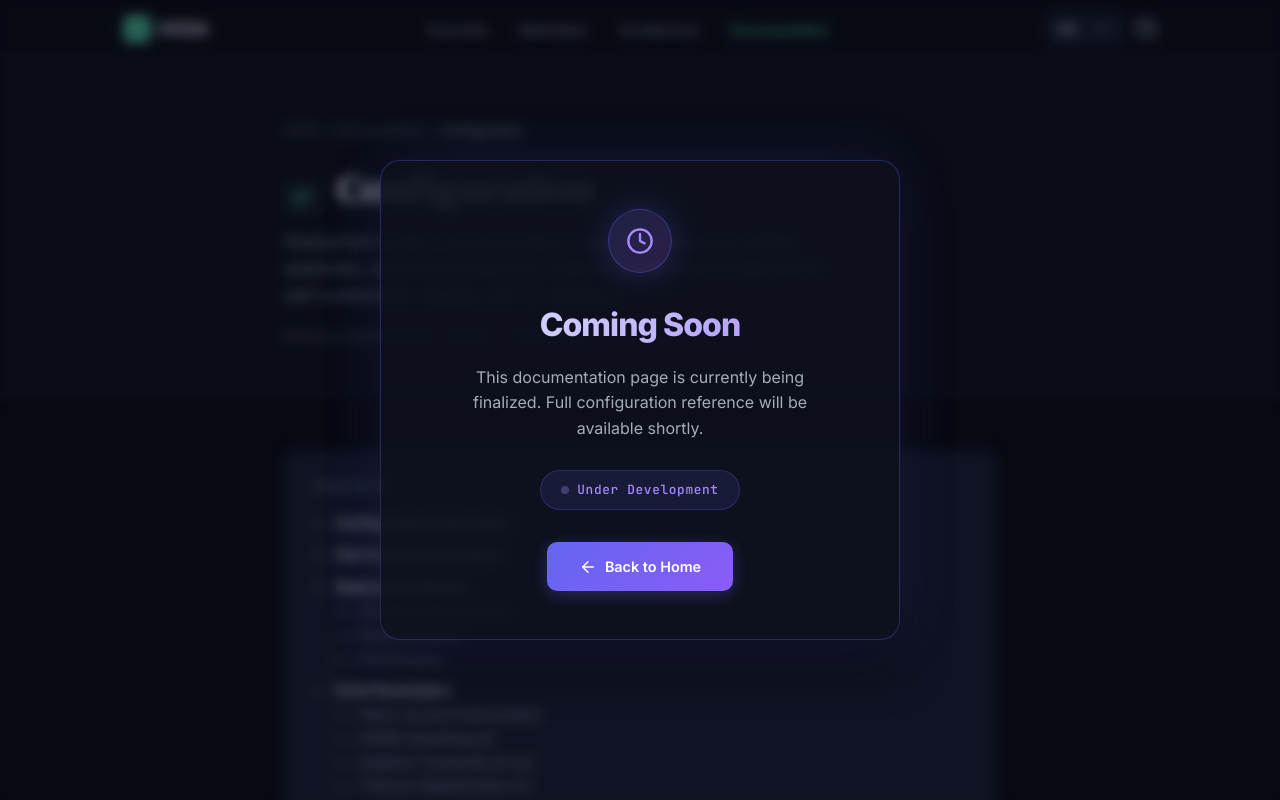
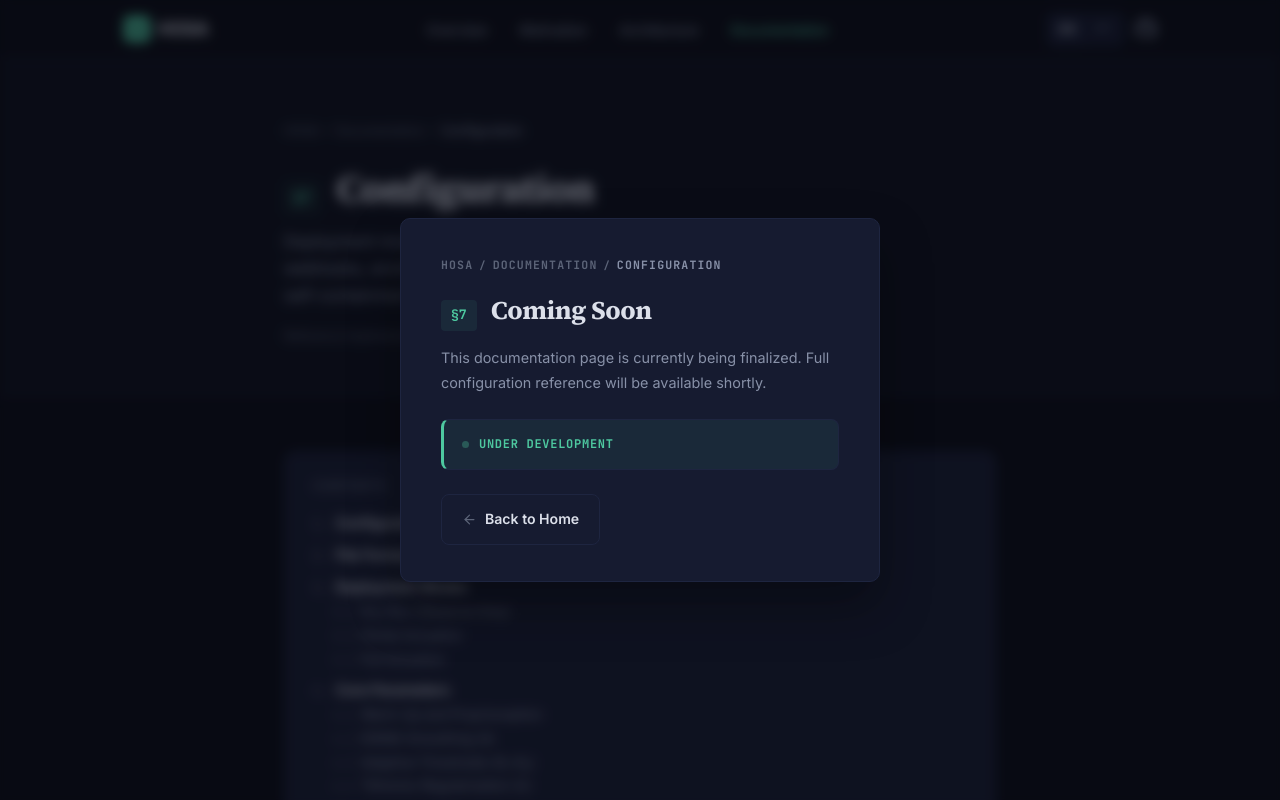
Before and after one commit to bricio-sr/hosa, a plain HTML site: page docs-site/docs/configuration.html in a window 1280 px wide. Shown: the top 800 px of the page. Drawn offline with Linux system fonts and the light colour scheme.

Commit message:
feat(docs-site): Update style from coming soon card.

```diff
--- a/docs-site/docs/configuration.html
+++ b/docs-site/docs/configuration.html
@@ -27,171 +27,158 @@
       flex-direction: column;
       align-items: center;
       justify-content: center;
-      background: rgba(10, 12, 20, 0.45);
+      background: rgba(10, 12, 20, 0.55);
       backdrop-filter: blur(2px);
       -webkit-backdrop-filter: blur(2px);
     }
 
     .coming-soon-card {
-      text-align: center;
-      padding: 3rem 4rem;
-      border-radius: 1.25rem;
-      background: rgba(15, 18, 30, 0.85);
-      border: 1px solid rgba(99, 102, 241, 0.3);
-      box-shadow:
-        0 0 60px rgba(99, 102, 241, 0.15),
-        0 25px 50px rgba(0, 0, 0, 0.4);
-      max-width: 520px;
+      padding: 36px 40px;
+      border-radius: 10px;
+      background: var(--bg-card);
+      border: 1px solid var(--border);
+      box-shadow: 0 25px 50px rgba(0, 0, 0, 0.35);
+      max-width: 480px;
       width: 90%;
-      animation: cardFadeIn 0.8s ease-out;
+      animation: cardFadeIn 0.5s ease-out;
     }
 
     @keyframes cardFadeIn {
-      from {
-        opacity: 0;
-        transform: translateY(20px) scale(0.97);
-      }
-      to {
-        opacity: 1;
-        transform: translateY(0) scale(1);
-      }
-    }
-
-    .coming-soon-icon {
-      width: 64px;
-      height: 64px;
-      margin: 0 auto 1.5rem;
-      border-radius: 50%;
-      background: linear-gradient(135deg, rgba(99, 102, 241, 0.2), rgba(168, 85, 247, 0.2));
-      border: 1px solid rgba(99, 102, 241, 0.35);
+      from { opacity: 0; transform: translateY(16px); }
+      to   { opacity: 1; transform: translateY(0); }
+    }
+
+    /* Breadcrumb-style label no topo */
+    .coming-soon-eyebrow {
       display: flex;
       align-items: center;
-      justify-content: center;
-      animation: iconPulse 3s ease-in-out infinite;
-    }
-
-    @keyframes iconPulse {
-      0%, 100% { box-shadow: 0 0 20px rgba(99, 102, 241, 0.15); }
-      50% { box-shadow: 0 0 35px rgba(99, 102, 241, 0.3); }
-    }
-
-    .coming-soon-icon svg {
-      width: 28px;
-      height: 28px;
-      fill: none;
-      stroke: #a78bfa;
-      stroke-width: 2;
-      stroke-linecap: round;
-      stroke-linejoin: round;
+      gap: 6px;
+      font-family: var(--font-mono);
+      font-size: 0.72rem;
+      font-weight: 700;
+      text-transform: uppercase;
+      letter-spacing: 0.1em;
+      color: var(--text-tertiary);
+      margin-bottom: 18px;
+    }
+
+    .coming-soon-eyebrow .cs-sep {
+      font-size: 0.65rem;
+      color: var(--text-tertiary);
+    }
+
+    .coming-soon-eyebrow .cs-current {
+      color: var(--text-secondary);
+    }
+
+    /* Título no estilo doc-title-block */
+    .coming-soon-title-block {
+      display: flex;
+      align-items: baseline;
+      gap: 14px;
+      margin-bottom: 14px;
+    }
+
+    .coming-soon-section-tag {
+      font-family: var(--font-mono);
+      font-size: 0.82rem;
+      font-weight: 700;
+      color: var(--accent);
+      background: var(--accent-subtle);
+      padding: 4px 10px;
+      border-radius: 4px;
+      flex-shrink: 0;
     }
 
     .coming-soon-card h2 {
-      font-family: 'Inter', sans-serif;
-      font-size: 2rem;
-      font-weight: 800;
-      letter-spacing: -0.03em;
-      margin: 0 0 0.75rem;
-      background: linear-gradient(135deg, #e0e7ff, #a78bfa);
-      -webkit-background-clip: text;
-      -webkit-text-fill-color: transparent;
-      background-clip: text;
+      font-family: var(--font-serif);
+      font-size: 1.6rem;
+      font-weight: 700;
+      line-height: 1.25;
+      letter-spacing: -0.02em;
+      color: var(--text-primary);
+      margin: 0;
     }
 
     .coming-soon-card p {
-      font-family: 'Inter', sans-serif;
-      font-size: 1rem;
-      line-height: 1.6;
-      color: rgba(203, 213, 225, 0.8);
-      margin: 0 0 1.75rem;
-    }
-
-    .coming-soon-badge {
-      display: inline-flex;
+      font-size: 0.9rem;
+      line-height: 1.75;
+      color: var(--text-secondary);
+      margin: 0 0 24px;
+    }
+
+    /* Badge tipo doc-callout-note */
+    .coming-soon-callout {
+      border: 1px solid var(--border);
+      border-left: 3px solid var(--accent);
+      border-radius: 8px;
+      background: var(--accent-subtle);
+      padding: 14px 18px;
+      margin: 20px 0 24px;
+      display: flex;
       align-items: center;
-      gap: 0.5rem;
-      padding: 0.5rem 1.25rem;
-      border-radius: 999px;
-      background: rgba(99, 102, 241, 0.12);
-      border: 1px solid rgba(99, 102, 241, 0.25);
-      color: #a78bfa;
-      font-family: 'JetBrains Mono', monospace;
-      font-size: 0.8rem;
-      font-weight: 500;
-      letter-spacing: 0.05em;
+      gap: 10px;
     }
 
     .coming-soon-dot {
-      width: 8px;
-      height: 8px;
+      width: 7px;
+      height: 7px;
       border-radius: 50%;
-      background: #a78bfa;
+      background: var(--accent);
+      flex-shrink: 0;
       animation: dotBlink 2s ease-in-out infinite;
     }
 
     @keyframes dotBlink {
       0%, 100% { opacity: 1; }
-      50% { opacity: 0.3; }
-    }
-
-    .coming-soon-actions {
-      display: flex;
-      flex-direction: column;
-      align-items: center;
-      gap: 1rem;
-      margin-top: 2rem;
-    }
-
+      50%       { opacity: 0.3; }
+    }
+
+    .coming-soon-callout span {
+      font-family: var(--font-mono);
+      font-size: 0.75rem;
+      font-weight: 600;
+      text-transform: uppercase;
+      letter-spacing: 0.06em;
+      color: var(--accent);
+    }
+
+    /* Botão alinhado com doc-nav-footer */
     .coming-soon-btn {
       display: inline-flex;
       align-items: center;
-      gap: 0.5rem;
-      padding: 0.75rem 2rem;
-      border-radius: 0.625rem;
-      font-family: 'Inter', sans-serif;
-      font-size: 0.9rem;
+      gap: 8px;
+      padding: 12px 20px;
+      background: var(--bg-card);
+      border: 1px solid var(--border);
+      border-radius: 8px;
+      font-family: var(--font-sans, 'Inter', sans-serif);
+      font-size: 0.88rem;
       font-weight: 600;
+      color: var(--text-primary);
       text-decoration: none;
-      transition: all 0.25s ease;
-      cursor: pointer;
-      border: none;
-    }
-
-    .coming-soon-btn-primary {
-      background: linear-gradient(135deg, #6366f1, #8b5cf6);
-      color: #fff;
-      box-shadow: 0 4px 15px rgba(99, 102, 241, 0.3);
-    }
-
-    .coming-soon-btn-primary:hover {
-      transform: translateY(-2px);
-      box-shadow: 0 6px 25px rgba(99, 102, 241, 0.45);
-      background: linear-gradient(135deg, #7c7ff7, #9d75f8);
-    }
-
-    .coming-soon-btn-primary:active {
-      transform: translateY(0);
-    }
-
-    .coming-soon-btn-primary svg {
-      width: 18px;
-      height: 18px;
+      transition: border-color 0.2s ease;
+    }
+
+    .coming-soon-btn:hover {
+      border-color: var(--accent-border);
+    }
+
+    .coming-soon-btn svg {
+      width: 15px;
+      height: 15px;
       fill: none;
       stroke: currentColor;
       stroke-width: 2;
       stroke-linecap: round;
       stroke-linejoin: round;
-    }
-
-    @media (max-width: 600px) {
-      .coming-soon-card {
-        padding: 2rem 1.5rem;
-      }
-      .coming-soon-card h2 {
-        font-size: 1.5rem;
-      }
-      .coming-soon-card p {
-        font-size: 0.9rem;
-      }
+      color: var(--text-tertiary);
+    }
+
+    @media (max-width: 480px) {
+      .coming-soon-card { padding: 24px 20px; }
+      .coming-soon-card h2 { font-size: 1.3rem; }
+      .coming-soon-title-block { flex-direction: column; gap: 8px; }
     }
   </style>
 </head>
@@ -200,29 +187,42 @@
   <!-- ======================== COMING SOON OVERLAY ======================== -->
   <div class="coming-soon-overlay">
     <div class="coming-soon-card">
-      <div class="coming-soon-icon">
-        <svg viewBox="0 0 24 24">
-          <circle cx="12" cy="12" r="10"/>
-          <polyline points="12 6 12 12 16 14"/>
-        </svg>
-      </div>
+
+      <!-- Breadcrumb estilo doc-breadcrumb -->
+      <div class="coming-soon-eyebrow">
+        <span>HOSA</span>
+        <span class="cs-sep">/</span>
+        <span>Documentation</span>
+        <span class="cs-sep">/</span>
+        <span class="cs-current">Configuration</span>
+      </div>
+
+      <!-- Título estilo doc-title-block -->
+      <div class="coming-soon-title-block">
+        <span class="coming-soon-section-tag">§7</span>
         <h2>Coming Soon</h2>
-      <p>
-        This documentation page is currently being finalized. Full configuration reference will be available shortly.
-      </p>
-      <div class="coming-soon-badge">
+      </div>
+
+      <p>
+        This documentation page is currently being finalized.
+        Full configuration reference will be available shortly.
+      </p>
+
+      <!-- Callout estilo doc-callout-note -->
+      <div class="coming-soon-callout">
         <span class="coming-soon-dot"></span>
-        Under Development
-      </div>
-      <div class="coming-soon-actions">
-        <a href="/" class="coming-soon-btn coming-soon-btn-primary">
+        <span>Under Development</span>
+      </div>
+
+      <!-- Botão estilo doc-nav-footer -->
+      <a href="/" class="coming-soon-btn">
         <svg viewBox="0 0 24 24">
           <path d="M19 12H5"/>
           <polyline points="12 19 5 12 12 5"/>
         </svg>
         Back to Home
       </a>
-      </div>
+
     </div>
   </div>
 
@@ -240,7 +240,7 @@
         <li><a href="/">Overview</a></li>
         <li><a href="/#motivation">Motivation</a></li>
         <li><a href="/#architecture">Architecture</a></li>
-        <li class="active"><a href="/docs/">Documentation</a></li>
+        <li class="active"><a href="/#docs">Documentation</a></li>
       </ul>
       <div class="nav-right">
         <div class="lang-switch">
@@ -263,7 +263,7 @@
       <nav class="doc-breadcrumb" aria-label="Breadcrumb">
         <a href="/">HOSA</a>
         <span class="bc-sep">/</span>
-        <a href="/docs/">Documentation</a>
+        <a href="/#docs">Documentation</a>
         <span class="bc-sep">/</span>
         <span class="bc-current">Configuration</span>
       </nav>
@@ -1481,8 +1481,8 @@
         </div>
         <ul class="footer-links">
           <li><a href="https://github.com/bricio-sr/hosa" target="_blank" rel="noopener">GitHub</a></li>
-          <li><a href="https://github.com/bricio-sr/hosa/whitepaper-en.md">Whitepaper</a></li>
-          <li><a href="/docs/">Documentation</a></li>
+          <li><a href="whitepaper.pdf">Whitepaper</a></li>
+          <li><a href="/#docs">Documentation</a></li>
         </ul>
       </div>
       <div class="footer-bottom">
```
Lines whose indentation alone changed are shown as unchanged.
